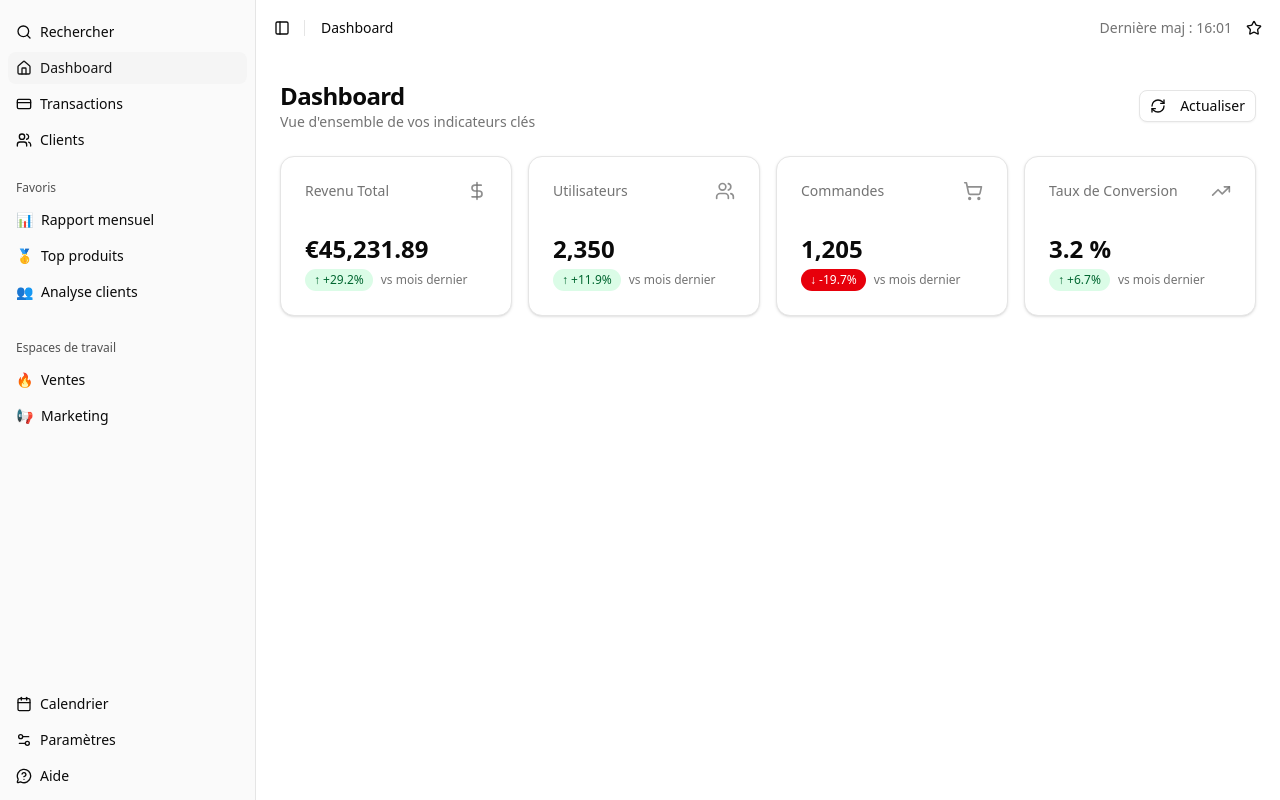
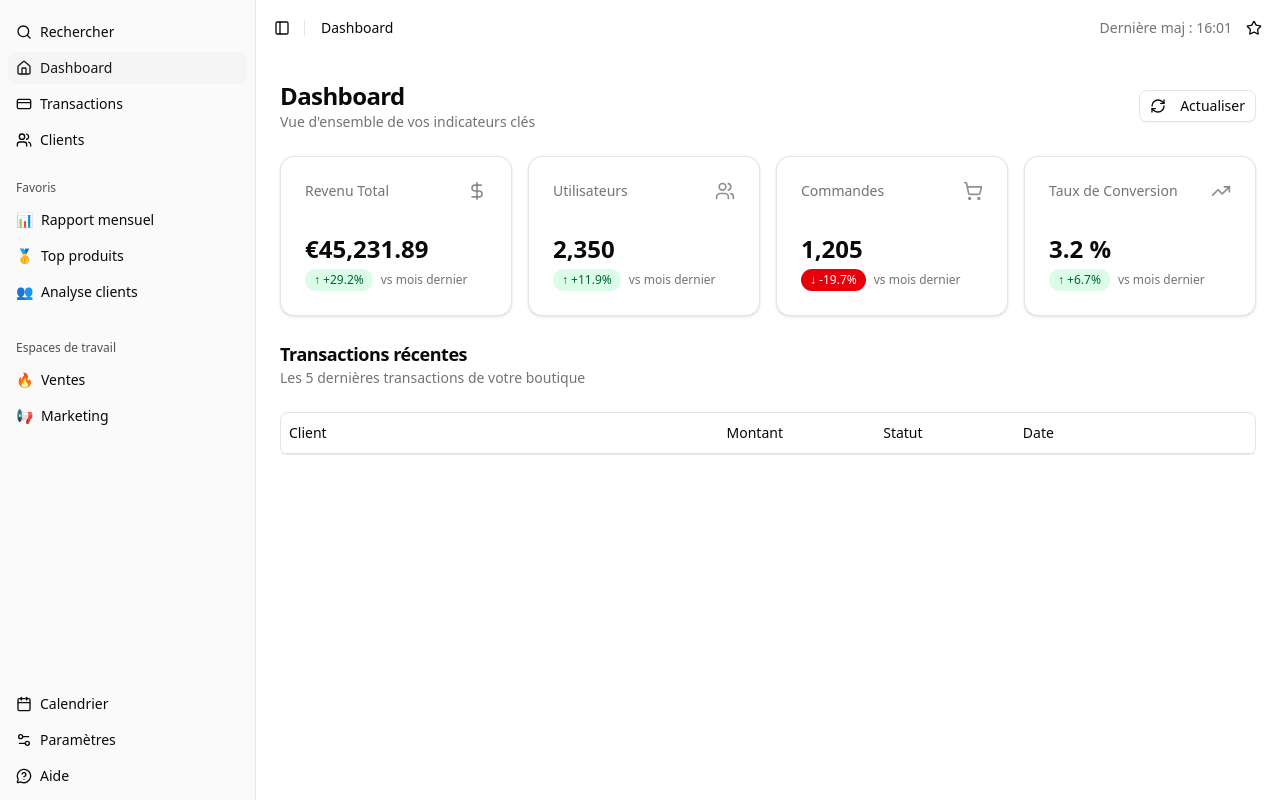
Before and after one commit to Hitch95/admin-dashboard, a SvelteKit app: page / in a window 1280 px wide. Built offline with nearby package versions, Linux system fonts and the light colour scheme.

Commit message:
part-07-table-actions-tp

```diff
--- /dev/null
+++ b/src/lib/components/transaction-row.svelte
@@ -0,0 +1,41 @@
+<script>
+	// ============================================
+	// PARTIE 7 - TP : Ligne de transaction
+	// ============================================
+
+	import * as Table from '$lib/components/ui/table/index.js';
+	import { Badge } from '$lib/components/ui/badge/index.js';
+	import { Button } from '$lib/components/ui/button/index.js';
+	import * as DropdownMenu from '$lib/components/ui/dropdown-menu/index.js';
+	import MoreHorizontal from 'lucide-svelte/icons/more-horizontal';
+	import Eye from 'lucide-svelte/icons/eye';
+	import Pencil from 'lucide-svelte/icons/pencil';
+	import Trash2 from 'lucide-svelte/icons/trash-2';
+	import { formatValue } from '$lib/utils.js';
+
+	// TODO 1: Définir les props avec $props()
+	// - transaction, onView?, onEdit?, onDelete?
+
+	const getStatusConfig = (status) => {
+		const config = {
+			completed: { variant: 'default', label: 'Complétée' },
+			pending: { variant: 'secondary', label: 'En attente' },
+			failed: { variant: 'destructive', label: 'Échouée' }
+		};
+		return config[status] || config.pending;
+	};
+
+	// TODO 2: Déclarer les valeurs dérivées ($derived)
+	// - formattedAmount (avec formatValue, type 'currency')
+	// - formattedDate (avec toLocaleDateString('fr-FR'))
+	// - statusConfig (avec getStatusConfig)
+</script>
+
+<Table.Row>
+	<!-- TODO 3: Créer les 5 cellules <Table.Cell> -->
+	<!-- 1. Client (customer + email) -->
+	<!-- 2. Montant (formattedAmount) aligné à droite -->
+	<!-- 3. Statut (Badge) centré -->
+	<!-- 4. Date (formattedDate) -->
+	<!-- 5. Actions (DropdownMenu) aligné à droite -->
+</Table.Row>
--- /dev/null
+++ b/src/lib/components/transactions-table.svelte
@@ -0,0 +1,33 @@
+<script>
+	// ============================================
+	// PARTIE 7 - TP : Table des transactions
+	// ============================================
+
+	import * as Table from '$lib/components/ui/table/index.js';
+	import { Skeleton } from '$lib/components/ui/skeleton/index.js';
+	import TransactionRow from './transaction-row.svelte';
+
+	// TODO 1: Définir les props avec $props()
+	// transactions, loading = false, onView, onEdit, onDelete
+</script>
+
+<div class="rounded-md border">
+	<Table.Root>
+		<Table.Header>
+			<Table.Row>
+				<Table.Head>Client</Table.Head>
+				<Table.Head class="text-right">Montant</Table.Head>
+				<Table.Head class="text-center">Statut</Table.Head>
+				<Table.Head>Date</Table.Head>
+				<Table.Head class="w-[50px]"></Table.Head>
+			</Table.Row>
+		</Table.Header>
+		<Table.Body>
+			<!-- TODO 2: Si loading, afficher 5 <Table.Row> avec des <Skeleton> dans les cellules -->
+
+			<!-- TODO 3: Sinon, {#each transactions as transaction} afficher <TransactionRow> -->
+
+			<!-- TODO 4: Gérer {:else} (tableau vide) avec une cellule "Aucune transaction" -->
+		</Table.Body>
+	</Table.Root>
+</div>
--- a/src/routes/+page.svelte
+++ b/src/routes/+page.svelte
@@ -2,15 +2,17 @@
 	import AppSidebar from '$lib/components/app-sidebar.svelte';
 	import NavActions from '$lib/components/nav-actions.svelte';
 	import StatCard from '$lib/components/stat-card.svelte';
+	import TransactionsTable from '$lib/components/transactions-table.svelte';
 	import * as Breadcrumb from '$lib/components/ui/breadcrumb/index.js';
 	import { Separator } from '$lib/components/ui/separator/index.js';
 	import * as Sidebar from '$lib/components/ui/sidebar/index.js';
 	import { Button } from '$lib/components/ui/button/index.js';
 	import { RefreshCw, DollarSign, Users, ShoppingCart, TrendingUp } from 'lucide-svelte';
 	import initialKpiCards from '$lib/data/kpi-cards.json';
+	import { transactions } from '$lib/data/mock.js';
 
 	// ============================================
-	// PARTIE 6 - SOLUTION : Utilisation des Snippets côté Parent
+	// PARTIE 7 - TP : Table Actions
 	// ============================================
 
 	let kpiCards = $state(initialKpiCards);
@@ -35,6 +37,12 @@
 		orders: ShoppingCart,
 		conversion: TrendingUp
 	};
+
+	// Callbacks pour les actions sur les transactions
+	// (simples alertes pour l'instant, seront remplacées par des stores plus tard)
+	const handleView = (id) => alert(`Voir la transaction #${id}`);
+	const handleEdit = (id) => alert(`Modifier la transaction #${id}`);
+	const handleDelete = (id) => alert(`Supprimer la transaction #${id}`);
 </script>
 
 <Sidebar.Provider>
@@ -83,17 +91,25 @@
 						{#snippet icon()}
 							<Icon class="size-5 text-muted-foreground/80" />
 						{/snippet}
-
-						{#if card.id === 'revenue'}
-							{#snippet children()}
-								<p class="mt-2 text-xs text-muted-foreground">Objectif : 50 000 €</p>
-							{/snippet}
-						{/if}
 					</StatCard>
 				{:else}
 					<p class="col-span-full text-center text-muted-foreground">Aucune donnée disponible</p>
 				{/each}
 			</div>
+
+			<!-- Section Transactions -->
+			<div>
+				<h2 class="text-lg font-semibold tracking-tight">Transactions récentes</h2>
+				<p class="text-sm text-muted-foreground">Les 5 dernières transactions de votre boutique</p>
+			</div>
+
+			<TransactionsTable
+				{transactions}
+				{loading}
+				onView={handleView}
+				onEdit={handleEdit}
+				onDelete={handleDelete}
+			/>
 		</div>
 	</Sidebar.Inset>
 </Sidebar.Provider>
```
